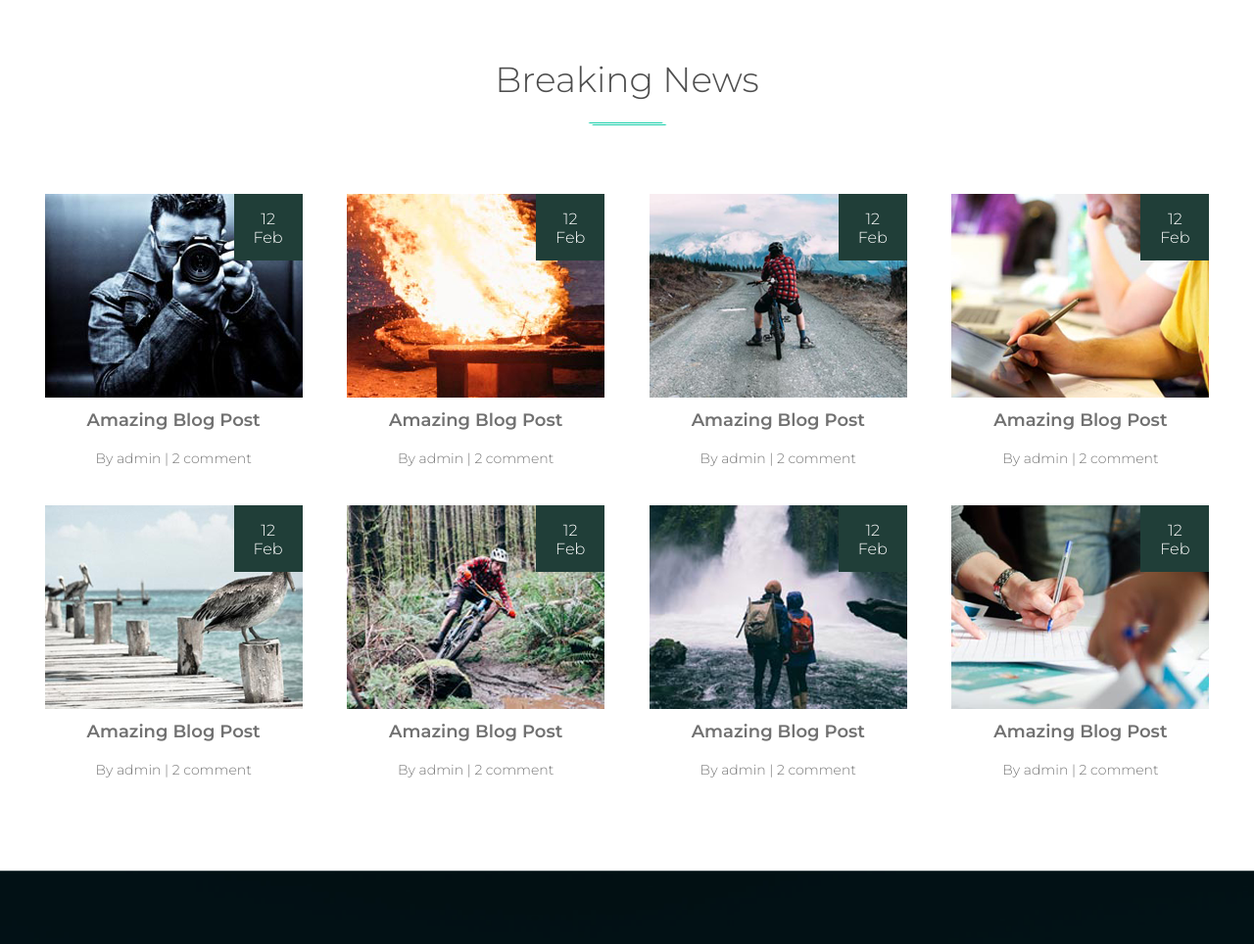
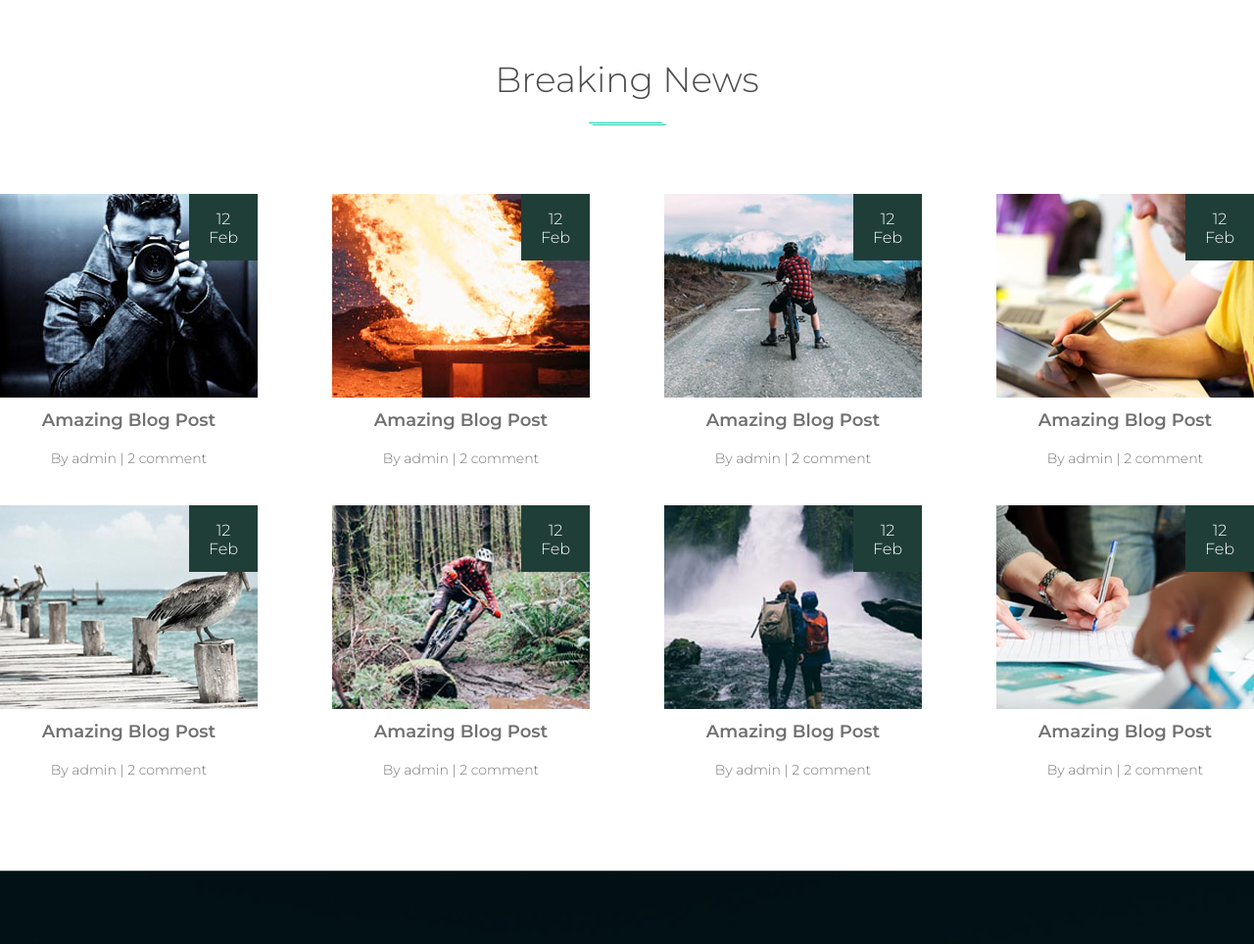
Before and after one commit to larysakutyrkina/step-project-ham, a plain HTML site: page index.html in a window 1280 px wide. Shown: the part 3700-4664 px from the top of the page at 98% size. Drawn offline with Linux system fonts and the light colour scheme.

Commit message:
Update style.css

```diff
--- a/css/style.css
+++ b/css/style.css
@@ -457,8 +457,7 @@ body {
 .inner_cards {
     display: flex;
     flex-wrap: wrap;
-    justify-content: space-evenly;
-    max-width: 1940px;
+    justify-content: space-between;
 }
 .news_card {
     position: relative;
```
